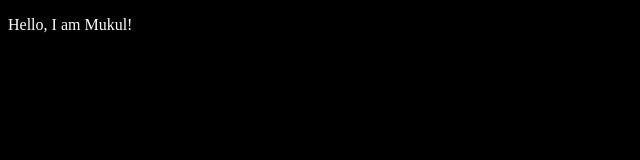
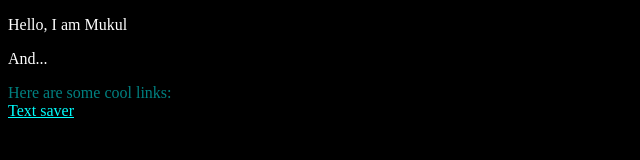
Before and after one commit to Mkc143/site, a plain HTML site: page index.html in a window 1280 px wide. Shown: the whole page, without its empty margins (0-640 px from the left). Drawn offline with Linux system fonts and the light colour scheme.

Commit message:
added links

```diff
--- a/index.html
+++ b/index.html
@@ -6,6 +6,14 @@
     <title>Hello World!</title>
 </head>
 <body bgcolor="black" style="color: white;">
-    <p>Hello, I am Mukul!</p>
+    <p>Hello, I am Mukul</p>
+    <p>And...</p>
+
+    <div>
+        <p style="color: teal; margin: 0;">Here are some cool links:</p>
+
+        <a href="https://save.fr.to" target="_blank" style="color: cyan; margin-right:2px;">Text saver</a><br>
+
+    </div>
 </body>
 </html>
```
